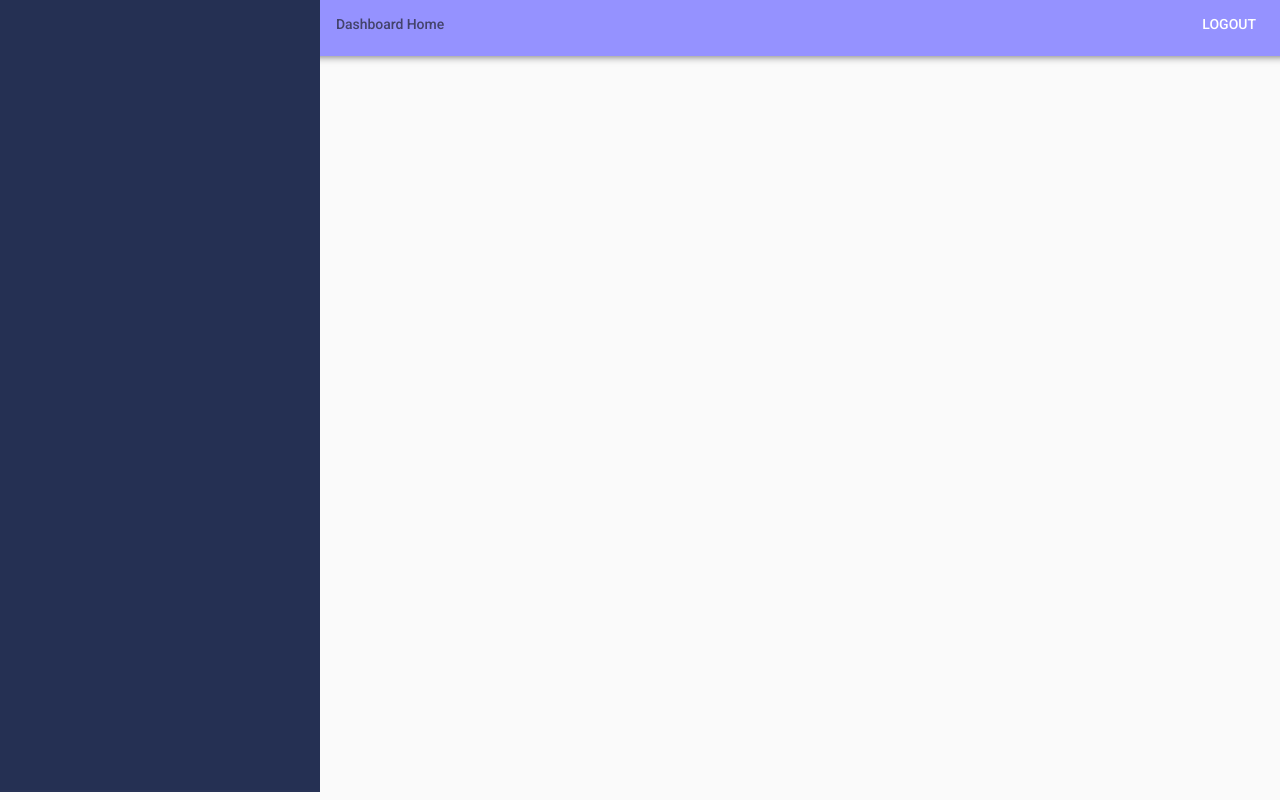
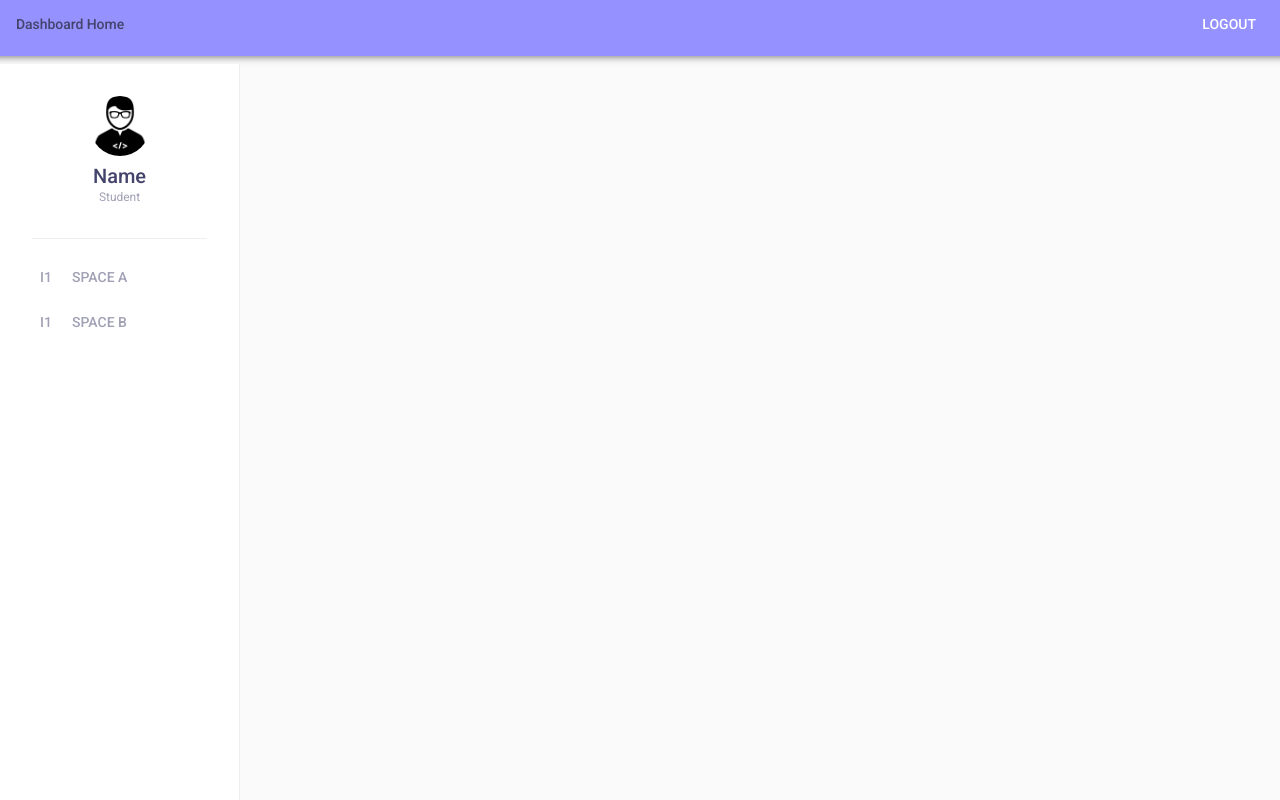
Before and after one commit to cospacesco/cospace-frontend, a React (Create React App) app: page /dashboard in a window 1280 px wide. Built offline with nearby package versions, Linux system fonts and the light colour scheme.

Commit message:
so far avatar

```diff
--- a/src/components/Dashboard.js
+++ b/src/components/Dashboard.js
@@ -24,10 +24,9 @@ const Dashboard = () => {
   return (
     <ThemeProvider theme={theme}>
       <div className={classes.root}>
+        <HeaderDash />
         <Sidebar />
-        <div className={classes.appMain}>
-          <HeaderDash />
-        </div>
+        <div></div>
       </div>
     </ThemeProvider>
   );
--- a/src/components/Sidebar.js
+++ b/src/components/Sidebar.js
@@ -1,5 +1,6 @@
+import React from "react";
 import { makeStyles } from "@material-ui/core";
-import React from "react";
+import clsx from "clsx";
 import {
   Divider,
   Drawer,
@@ -9,8 +10,7 @@ import {
   ListItem,
   Button,
 } from "@material-ui/core";
-import clsx from "clsx";
-
+import avatar from "../images/avatar_1.png";
 const useStyles = makeStyles((theme) => ({
   sideBar: {
     display: "flex",
@@ -21,6 +21,7 @@ const useStyles = makeStyles((theme) => ({
     height: "100%",
     backgroundColor: "#253053",
   },
+
   //
   // Below profile.js css
   //
@@ -58,9 +59,9 @@ const useStyles = makeStyles((theme) => ({
   divider: {
     margin: theme.spacing(4, 0, 1),
   },
-  // nav: {
-  //   marginBottom: theme.spacing(2),
-  // },
+  nav: {
+    marginBottom: theme.spacing(2),
+  },
   // // Above Sidebar.js
   //
   // // Below SidebarNav.js
@@ -105,19 +106,19 @@ const Sidebar = () => {
   const classes = useStyles();
 
   const user = {
-    name: "Some Name",
-    // avatar: "/images/avatars/avatar_1.png",
-    bio: "Lorem ipsum",
+    name: "Name",
+    // avatar: { avatar },
+    bio: "Student",
   };
 
   return (
-    <div className={classes.sideBar}>
+    <div>
       <Drawer
         anchor="left"
         classes={{ paper: classes.drawer }}
-        // onClose={onClose}
-        // open={open}
-        // variant={variant}
+        onClose="true"
+        open="true"
+        variant="persistent"
       >
         <div className={classes.root2}>
           <div className={classes.root1}>
@@ -125,7 +126,7 @@ const Sidebar = () => {
               alt="Person"
               className={classes.avatar}
               // component={RouterLink}
-              // src={user.avatar}
+              src={avatar}
               to="/settings"
             />
             <Typography className={classes.name} variant="h4">
@@ -149,7 +150,22 @@ const Sidebar = () => {
                 // to={page.href}
               >
                 <div className={classes.icon}>I1</div>
-                Page Title
+                SPACE A
+              </Button>
+            </ListItem>
+            <ListItem
+              className={classes.item}
+              disableGutters
+              // key={page.title}
+            >
+              <Button
+                activeClassName={classes.active}
+                className={classes.button}
+                // component={CustomRouterLink}
+                // to={page.href}
+              >
+                <div className={classes.icon}>I1</div>
+                SPACE B
               </Button>
             </ListItem>
           </List>
```
Also changed, not shown: src/images/avatar_1.png (added), 1 other file (tests, documents, lock files or other folders).
